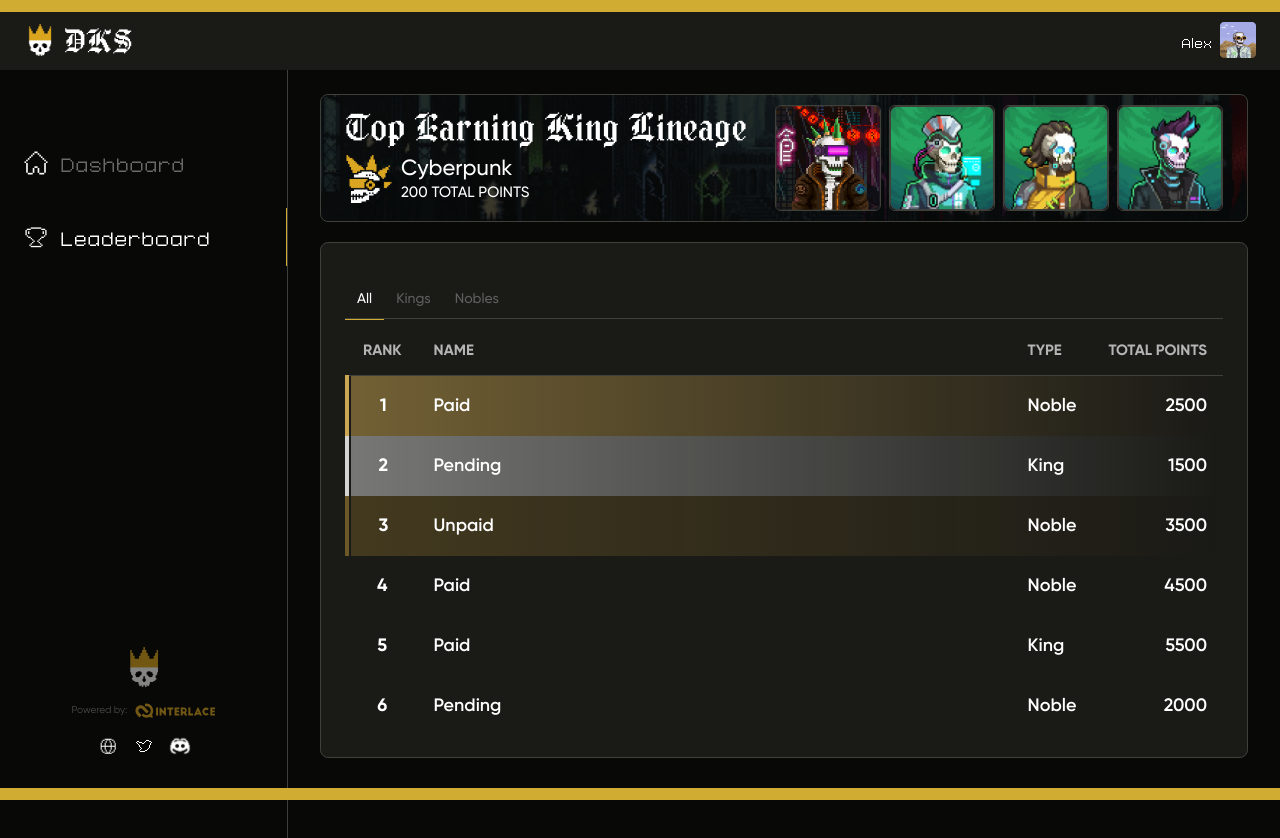
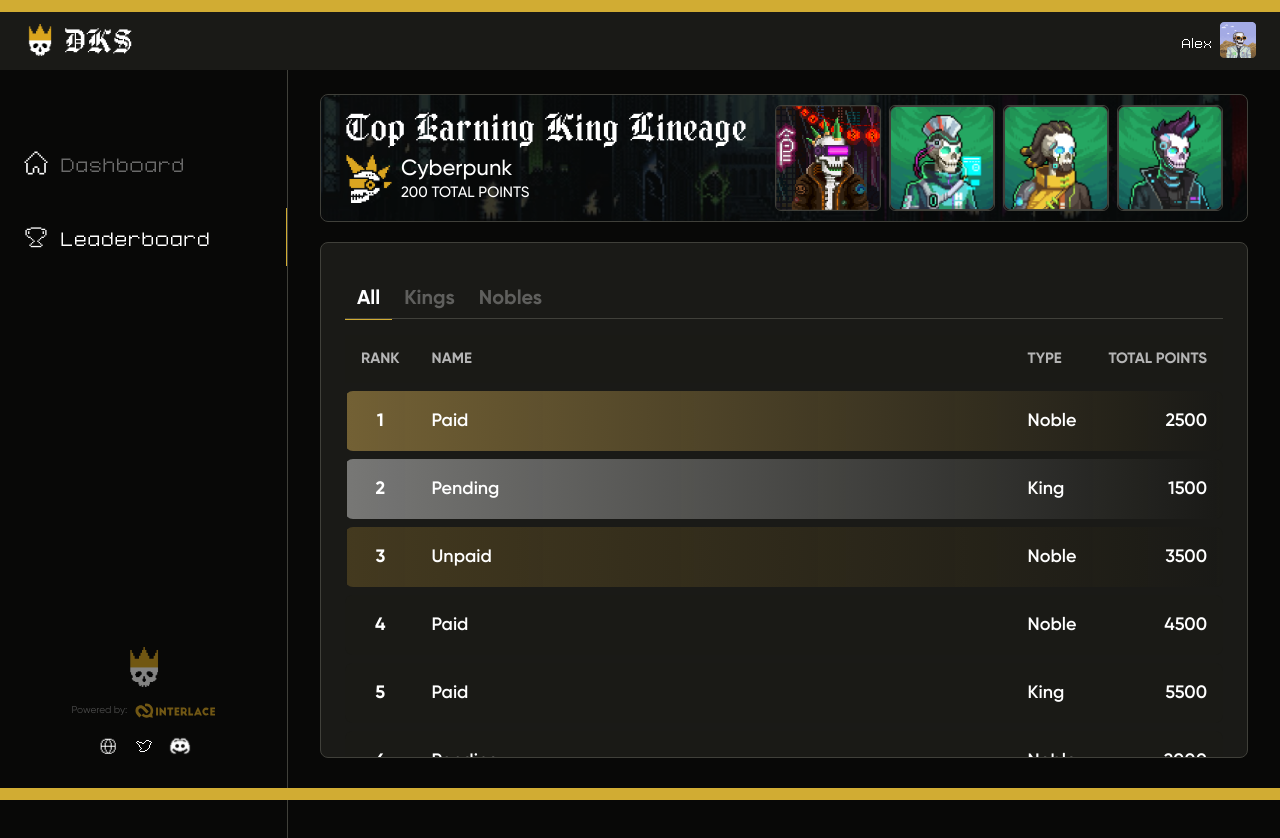
Before and after one commit to reubence/dks, a Next.js app: page /leaderboard in a window 1280 px wide. Shown: the top 838 px of the page. Built offline with nearby package versions, Linux system fonts and the light colour scheme.

Commit message:
Table ✅

```diff
--- a/app/(dashboard)/leaderboard/page.jsx
+++ b/app/(dashboard)/leaderboard/page.jsx
@@ -169,9 +169,24 @@ export default function Leaderboard() {
       <main className="md:w-full border rounded-lg bg-primary px-4 lg:px-6">
         <Tabs defaultValue="all" className="mt-9">
           <TabsList className="">
-            <TabsTrigger value="all">All</TabsTrigger>
-            <TabsTrigger value="kings">Kings</TabsTrigger>
-            <TabsTrigger value="nobles">Nobles</TabsTrigger>
+            <TabsTrigger
+              className={cn("font-bold text-xl leading-none")}
+              value="all"
+            >
+              All
+            </TabsTrigger>
+            <TabsTrigger
+              className={cn("font-bold text-xl leading-none")}
+              value="kings"
+            >
+              Kings
+            </TabsTrigger>
+            <TabsTrigger
+              className={cn("font-bold text-xl leading-none")}
+              value="nobles"
+            >
+              Nobles
+            </TabsTrigger>
           </TabsList>
           <TabsContent className="" value="all">
             <ScrollArea className="w-[calc(100vw-60px)] lg:w-full md:h-[calc(100vh-450px)] lg:h-[calc(100vh-370px)]">
@@ -190,19 +205,22 @@ export default function Leaderboard() {
                   {invoices.map((invoice, i) => (
                     <TableRow
                       key={invoice.rank}
-                      className={cn({
-                        "border-l-4 border-l-[#CBA753] bg-gradient-to-r from-[#CBA75380] to-[#CBA75300]":
-                          i == 0,
-                        "border-l-4 border-l-[#D4D4D4] bg-gradient-to-r from-[#D4D4D480] to-[#D3D3D300]":
-                          i == 1,
-                        "border-l-4 border-l-[#6D5928] bg-gradient-to-r from-[#6D592880] to-[#6D592800]":
-                          i == 2,
-                      })}
+                      className={cn(
+                        "[&_td:last-child]:rounded-r-lg [&_td:first-child]:rounded-l-lg ",
+                        {
+                          "border-l-4 border-l-accent bg-gradient-to-r from-[#CBA75380] to-[#CBA75300]":
+                            i == 0,
+                          "border-l-4 border-l-[#D4D4D4] bg-gradient-to-r from-[#D4D4D480] to-[#D3D3D300]":
+                            i == 1,
+                          "border-l-4 border-l-[#6D5928] bg-gradient-to-r from-[#6D592880] to-[#6D592800]":
+                            i == 2,
+                        }
+                      )}
                     >
                       <TableCell className="font-bold text-center">
                         {invoice.rank}
                       </TableCell>
-                      <TableCell>{invoice.name}</TableCell>
+                      <TableCell>{invoice.name} </TableCell>
                       <TableCell>{invoice.type}</TableCell>
                       <TableCell className="text-right">
                         {invoice.points}
@@ -214,10 +232,10 @@ export default function Leaderboard() {
             </ScrollArea>
           </TabsContent>
           <TabsContent value="kings">
-            <ScrollArea className="lg:h-[30vh] tallXL:h-72 tallXS:h-56 "></ScrollArea>
+            <ScrollArea className="w-[calc(100vw-60px)] lg:w-full md:h-[calc(100vh-450px)] lg:h-[calc(100vh-370px)]"></ScrollArea>
           </TabsContent>
           <TabsContent value="nobles">
-            <ScrollArea className="lg:h-[30vh] tallXL:h-72 tallXS:h-56 "></ScrollArea>
+            <ScrollArea className="w-[calc(100vw-60px)] lg:w-full md:h-[calc(100vh-450px)] lg:h-[calc(100vh-370px)]"></ScrollArea>
           </TabsContent>
         </Tabs>
       </main>
--- a/components/ui/table.jsx
+++ b/components/ui/table.jsx
@@ -6,7 +6,10 @@ const Table = React.forwardRef(({ className, ...props }, ref) => (
   <div className="w-full overflow-auto">
     <table
       ref={ref}
-      className={cn("w-full caption-bottom text-sm font-gilroy", className)}
+      className={cn(
+        "w-full caption-bottom text-sm font-gilroy border-separate border-primary border-spacing-y-2",
+        className
+      )}
       {...props}
     />
   </div>
@@ -19,11 +22,7 @@ const TableHeader = React.forwardRef(({ className, ...props }, ref) => (
 TableHeader.displayName = "TableHeader";
 
 const TableBody = React.forwardRef(({ className, ...props }, ref) => (
-  <tbody
-    ref={ref}
-    className={cn("[&_tr:last-child]:border-0", className)}
-    {...props}
-  />
+  <tbody ref={ref} className={cn("[&_tr]:border-l-2", className)} {...props} />
 ));
 TableBody.displayName = "TableBody";
 
@@ -40,7 +39,7 @@ const TableRow = React.forwardRef(({ className, ...props }, ref) => (
   <tr
     ref={ref}
     className={cn(
-      "transition-colors bg-muted/50 data-[state=selected]:bg-muted hover:bg-[#40403A] ",
+      "transition-colors  bg-muted/50 data-[state=selected]:bg-muted hover:bg-[#40403A] ",
       className
     )}
     {...props}
```
